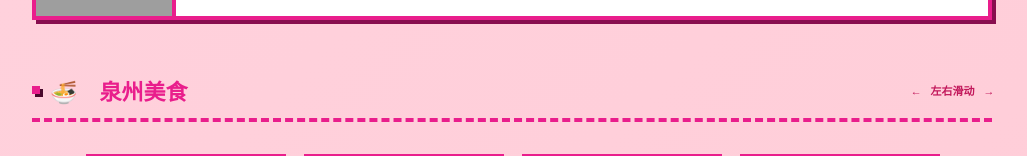
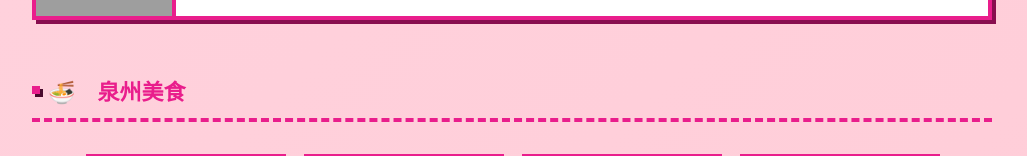
Before and after one commit to xsy0128/xsyonline, a plain HTML site: page html/hometown.html in a window 1280 px wide. Shown: the part 1450-1606 px from the top of the page, without its empty margins (128-1155 px from the left). Drawn offline with Linux system fonts and the light colour scheme; grey boxes are pictures that could not be loaded; a web font is replaced by a local one.

Commit message:
Add heritage images and remove food scroll hint

```diff
--- a/html/hometown.html
+++ b/html/hometown.html
@@ -869,10 +869,7 @@
     </div>
 
     <!-- 泉州美食 · 横向滚动 -->
-    <h2 class="section-title" style="display:flex;align-items:center;gap:10px;">
-      🍜 泉州美食
-      <span style="font-size:11px;color:var(--text-dim);margin-left:auto;">← 左右滑动 →</span>
-    </h2>
+    <h2 class="section-title">🍜 泉州美食</h2>
     <div class="food-strip-wrap scroll-reveal">
       <button class="food-scroll-btn" onclick="scrollFood(-1)" title="向左">◀</button>
       <div class="food-scroll-view" id="foodScroll">
```
Also changed, not shown: image/luoyangqiao.jpg (added), image/qingjingsi.jpg (added), image/xunpunv.jpg (added), 3 other files.
